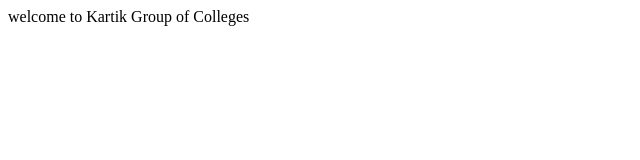
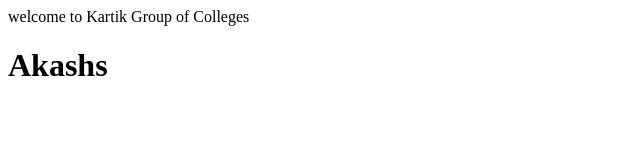
Before and after one commit to kartikgambhir79/kartik-group-of-colleges, a plain HTML site: page index.html in a window 1280 px wide. Shown: the whole page, without its empty margins (0-640 px from the left). Drawn offline with Linux system fonts and the light colour scheme.

Commit message:
New Header add in index file

```diff
--- a/index.html
+++ b/index.html
@@ -9,6 +9,7 @@
 
 <body>
     welcome to Kartik Group of Colleges
+    <h1>Akashs</h1>
 </body>
 
 </html>
```
